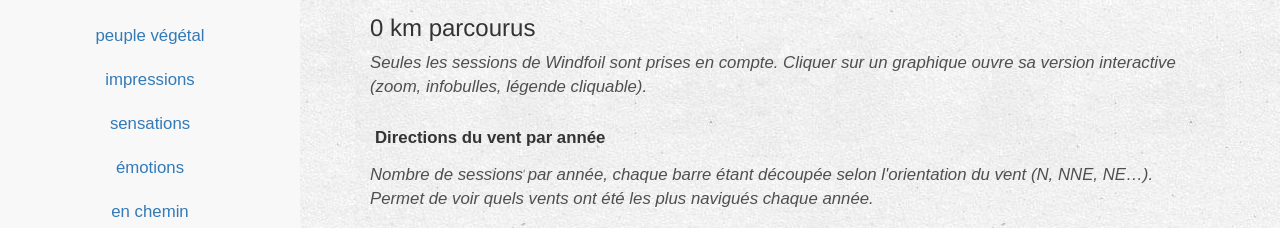
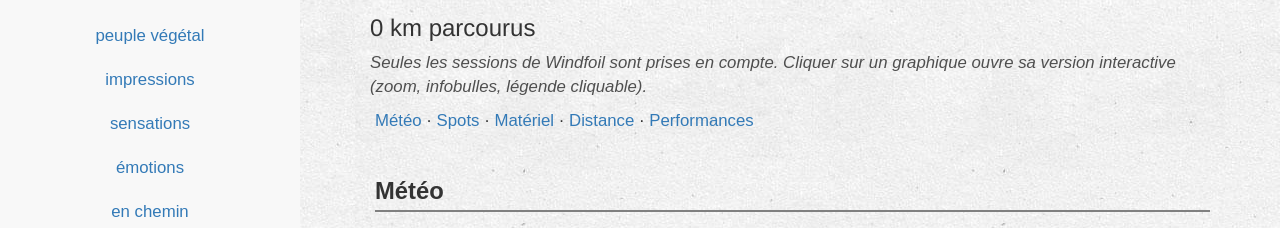
Before and after one commit to jeeve/outilsflask, a Flask app: template sessionsapp/templates/index.html in a window 1280 px wide. Shown: the part 212-440 px from the top of the page. Run offline with Flask 3, Linux system fonts and the light colour scheme; the template is opened without the code that fills it, so the values that code supplies are empty; some libraries are stand-ins or nearby versions; some web fonts are replaced.

Commit message:
page sessions : graphiques regroupes par section (meteo, spots, materiel, distance, performances)
Co-Authored-By: Claude Opus 5.5 <noreply@anthropic.com>

```diff
--- a/sessionsapp/templates/index.html
+++ b/sessionsapp/templates/index.html
@@ -14,6 +14,18 @@
     margin: 0 0 10px 0;
   }
 
+  .section {
+    font-size: 170%;
+    margin-top: 20px;
+    padding-bottom: 5px;
+    border-bottom: 2px solid grey;
+  }
+
+  .sommaire-sections {
+    font-size: 120%;
+    margin-top: 10px;
+  }
+
   .loader {
     height: 50px;
     position: absolute;
@@ -27,6 +39,14 @@
 <h3>{{ nb_points }} sessions Windfoil</h3>
 <h3>{{ "%.0f"|format(total_km) }} km parcourus</h3>
 <p class="descriptif">Seules les sessions de Windfoil sont prises en compte. Cliquer sur un graphique ouvre sa version interactive (zoom, infobulles, légende cliquable).</p>
+<p class="sommaire-sections">
+  <a href="#meteo">Météo</a> · <a href="#spots">Spots</a> · <a href="#materiel">Matériel</a> ·
+  <a href="#distance">Distance</a> · <a href="#performances">Performances</a>
+</p>
+<br />
+
+<h2 class="section" id="meteo">Météo</h2>
+<p class="descriptif">Conditions de vent rencontrées au fil des sessions.</p>
 <br />
 <h2>Directions du vent par année</h2>
 <p class="descriptif">Nombre de sessions par année, chaque barre étant découpée selon l'orientation du vent (N, NNE, NE…). Permet de voir quels vents ont été les plus navigués chaque année.</p>
@@ -40,7 +60,10 @@
 
 <br />
 <br />
-<h2>Répartition des sessions par spot</h2>
+<h2 class="section" id="spots">Spots</h2>
+<p class="descriptif">Où les sessions ont eu lieu.</p>
+<br />
+<h2>Spots par année</h2>
 <p class="descriptif">Nombre de sessions par année, découpé par spot : montre où les sessions ont eu lieu et comment cela évolue d'une année à l'autre.</p>
 <br />
 <div class="row">
@@ -52,17 +75,20 @@
 
 <br />
 <br />
-<h2>Nombre de km par spot</h2>
-<p class="descriptif">Distance totale parcourue (en km, calculée depuis les traces GPX) par année, découpée par spot.</p>
+<h2>Répartition des sessions par spot</h2>
+<p class="descriptif">Part de chaque spot dans le nombre total de sessions, toutes années confondues.</p>
 <br />
 <div class="row">
   <div class="col-xs-12 col-sm-1 fond"></div>
   <div class="col-xs-12 col-sm-10 fond">
-    <div id="bar-km-spot" class="fond"></div>
+    <div id="pie-spot" class="fond"></div>
   </div>
 </div>
 
 <br />
+<br />
+<h2 class="section" id="materiel">Matériel</h2>
+<p class="descriptif">Ailes de foil et voiles utilisées.</p>
 <br />
 <h2>Ailes utilisées par année</h2>
 <p class="descriptif">Nombre de sessions par année et par taille d'aile de foil. Quand plusieurs ailes ont été utilisées pendant une session, c'est la plus petite qui est retenue.</p>
@@ -71,6 +97,18 @@
   <div class="col-xs-12 col-sm-1 fond"></div>
   <div class="col-xs-12 col-sm-10 fond">
     <div id="bar-year-aile" class="fond"></div>
+  </div>
+</div>
+
+<br />
+<br />
+<h2>Répartition des sessions par aile</h2>
+<p class="descriptif">Part de chaque taille d'aile dans le nombre total de sessions, toutes années confondues (la plus petite aile si plusieurs ont été utilisées).</p>
+<br />
+<div class="row">
+  <div class="col-xs-12 col-sm-1 fond"></div>
+  <div class="col-xs-12 col-sm-10 fond">
+    <div id="pie-aile" class="fond"></div>
   </div>
 </div>
 
@@ -88,30 +126,6 @@
 
 <br />
 <br />
-<h2>Répartition des sessions par spot</h2>
-<p class="descriptif">Part de chaque spot dans le nombre total de sessions, toutes années confondues.</p>
-<br />
-<div class="row">
-  <div class="col-xs-12 col-sm-1 fond"></div>
-  <div class="col-xs-12 col-sm-10 fond">
-    <div id="pie-spot" class="fond"></div>
-  </div>
-</div>
-
-<br />
-<br />
-<h2>Répartition des sessions par aile</h2>
-<p class="descriptif">Part de chaque taille d'aile dans le nombre total de sessions, toutes années confondues (la plus petite aile si plusieurs ont été utilisées).</p>
-<br />
-<div class="row">
-  <div class="col-xs-12 col-sm-1 fond"></div>
-  <div class="col-xs-12 col-sm-10 fond">
-    <div id="pie-aile" class="fond"></div>
-  </div>
-</div>
-
-<br />
-<br />
 <h2>Répartition des sessions par voile</h2>
 <p class="descriptif">Part de chaque voile dans le nombre total de sessions, toutes années confondues.</p>
 <br />
@@ -124,9 +138,26 @@
 
 <br />
 <br />
-<p class="descriptif">Les graphiques suivants portent sur la grandeur choisie ci-dessous, calculée depuis les traces GPX (vitesses en nœuds) :
+<h2 class="section" id="distance">Distance</h2>
+<p class="descriptif">Kilomètres parcourus, calculés depuis les traces GPX.</p>
+<br />
+<h2>Nombre de km par spot</h2>
+<p class="descriptif">Distance totale parcourue (en km) par année, découpée par spot.</p>
+<br />
+<div class="row">
+  <div class="col-xs-12 col-sm-1 fond"></div>
+  <div class="col-xs-12 col-sm-10 fond">
+    <div id="bar-km-spot" class="fond"></div>
+  </div>
+</div>
+
+<br />
+<br />
+<h2 class="section" id="performances">Performances</h2>
+<p class="descriptif">Les graphiques de cette section portent sur la grandeur choisie ci-dessous, calculée depuis les traces GPX (vitesses en nœuds) :
   <b>V 100m</b> = meilleure vitesse moyenne sur 100 m, <b>V Max</b> = meilleure vitesse sur 2 secondes,
   <b>V moy</b> = vitesse moyenne de la session (hors arrêts et phases lentes), <b>Distance</b> = distance parcourue en km.</p>
+<br />
 <div class="text-center">
   <select id="label" class="form-control" style="width: auto; display: inline-block; font-size: 16px;">
     <option value="V100">V 100m</option>
@@ -136,9 +167,8 @@
   </select>
 </div>
 <br />
+<br />
 
-<br />
-<br />
 <h2>Moyenne par année</h2>
 <p class="descriptif">Moyenne, sur toutes les sessions de chaque année, de la grandeur choisie : indique la progression d'une saison à l'autre.</p>
 <br />
```
